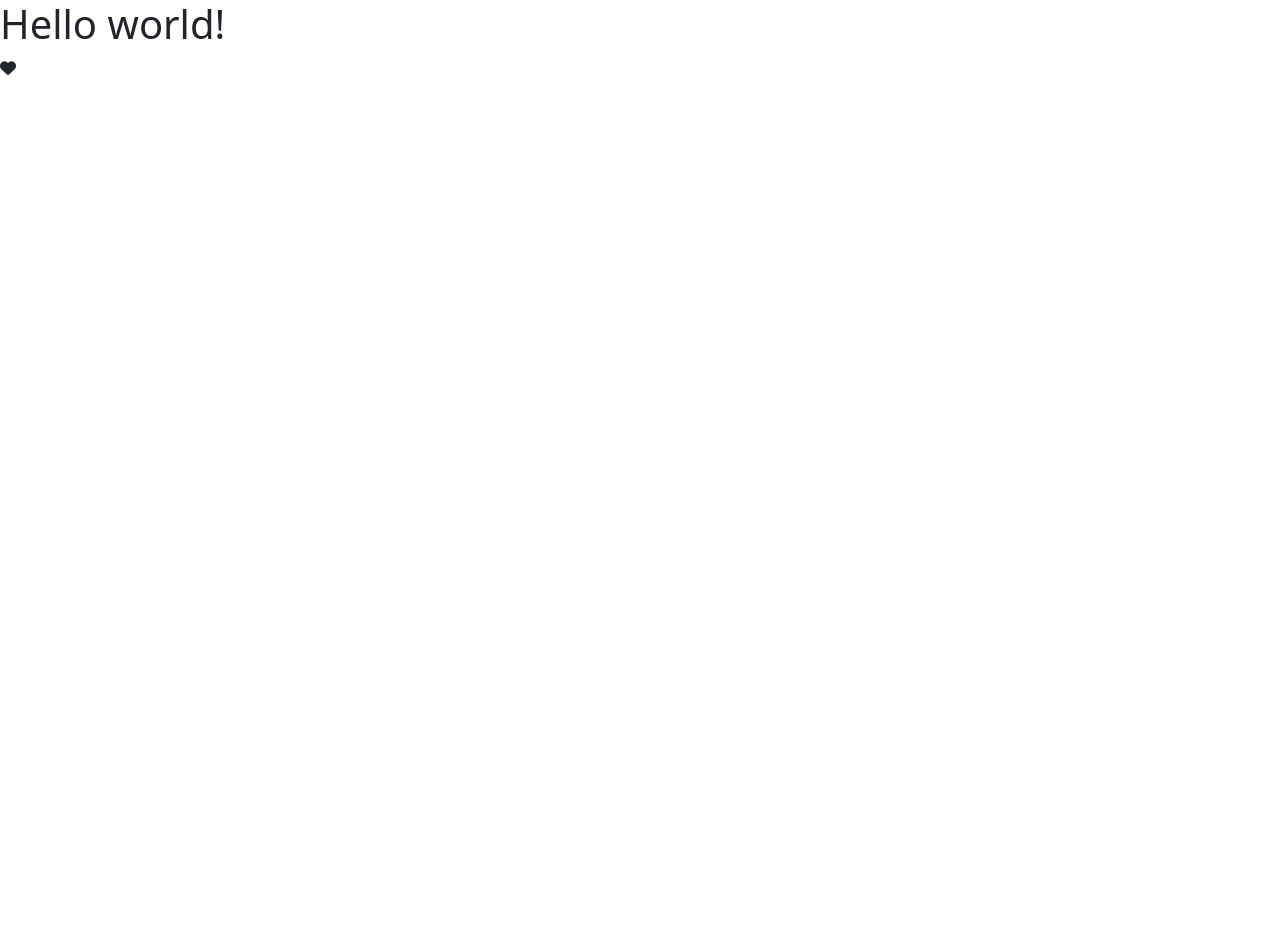
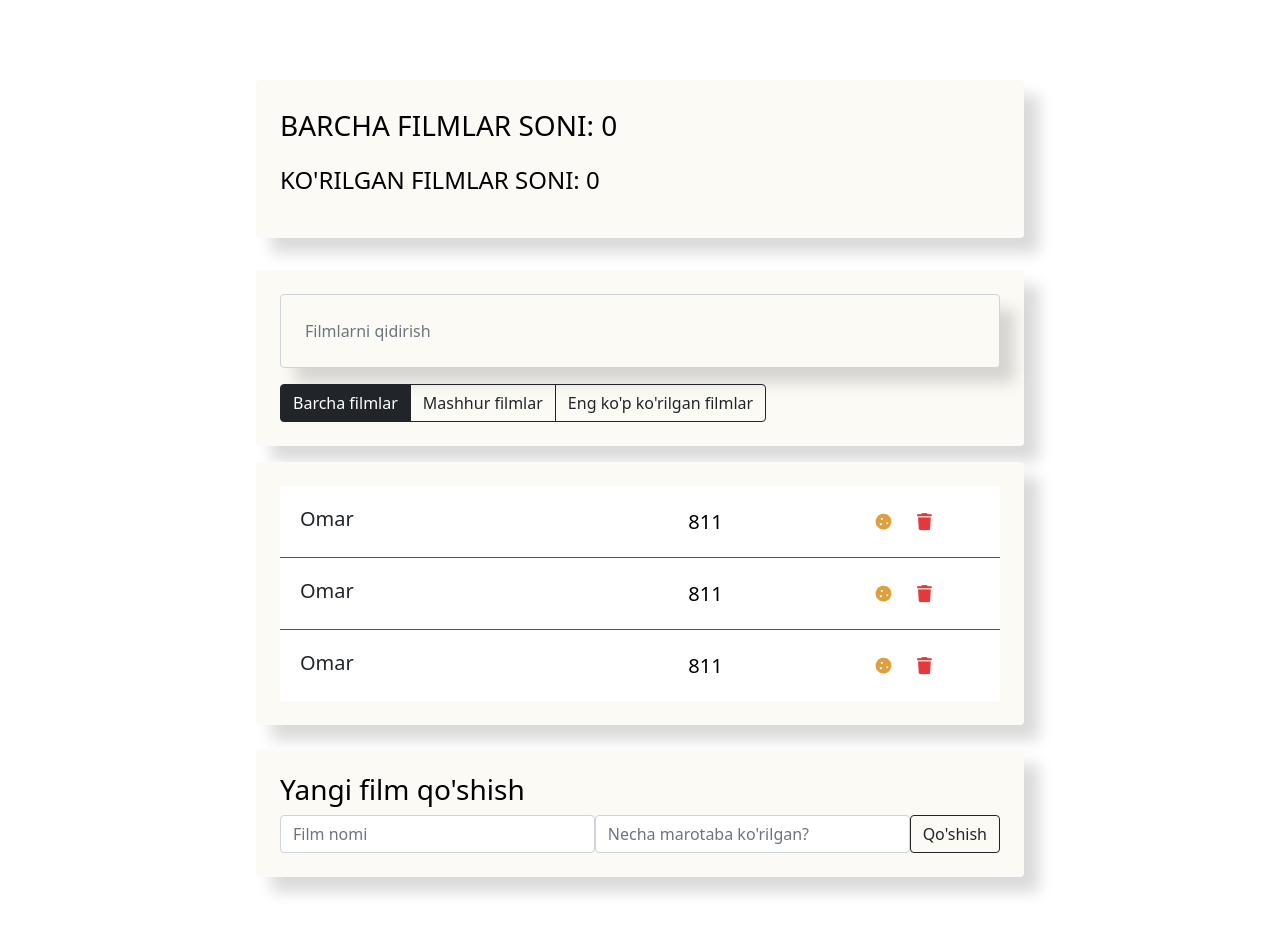
Before and after one commit to usmonovdev/vue-project, a Vue app: page / in a window 1280 px wide. Shown: the top 934 px of the page. Before the commit the page ends 800 px from the top, so only its background shows below. Built offline with nearby package versions, Linux system fonts and the light colour scheme.

Commit message:
Movie list

```diff
--- a/package.json
+++ b/package.json
@@ -8,6 +8,7 @@
     "preview": "vite preview"
   },
   "dependencies": {
+    "react-icons": "^4.8.0",
     "vue": "^3.2.47",
     "vue-router": "^4.1.6"
   },
--- a/src/App.vue
+++ /dev/null
@@ -1,14 +0,0 @@
-<script>
-
-</script>
-
-<template>
-  <div>
-    <h1>Hello world!</h1>
-    <i class="fa fa-heart"></i>
-  </div>
-</template>
-
-<style>
-
-</style>
--- /dev/null
+++ b/src/components/app/App.vue
@@ -0,0 +1,53 @@
+<template>
+  <div class="app">
+    <div class="content">
+      <AppInfo />
+      <div class="search-panel">
+        <SearchPanel />
+        <AppFilter />
+      </div>
+      <MovieList />
+      <MovieAdd />
+    </div>
+  </div>
+</template>
+
+<script>
+import AppInfo from "../appInfo/AppInfo.vue";
+import SearchPanel from "../searchPanel/SearchPanel.vue";
+import AppFilter from "../appFilter/AppFilter.vue";
+import MovieList from "../movieList/MovieList.vue";
+import MovieAdd from "../movieAdd/MovieAdd.vue";
+
+export default {
+  components: {
+    AppInfo,
+    SearchPanel,
+    AppFilter,
+    MovieList,
+    MovieAdd,
+  },
+};
+</script>
+
+<style>
+.app {
+  width: 100vw;
+  height: 100vh;
+  color: #000;
+}
+.content {
+  width: 60vw;
+  min-height: 700px;
+  background-color: #fff;
+  margin: 0 auto;
+  padding: 5rem 0;
+}
+.search-panel {
+  margin-top: 2rem;
+  padding: 1.5rem;
+  background: #fcfaf5;
+  border-radius: 4px;
+  box-shadow: 15px 15px 15px rgba(0, 0, 0, 0.15);
+}
+</style>
--- /dev/null
+++ b/src/components/appFilter/AppFilter.vue
@@ -0,0 +1,13 @@
+<template>
+  <div class="btn-group">
+    <button class="btn btn-dark" type="button">Barcha filmlar</button>
+    <button class="btn btn-outline-dark" type="button">Mashhur filmlar</button>
+    <button class="btn btn-outline-dark" type="button">Eng ko'p ko'rilgan filmlar</button>
+  </div>
+</template>
+
+<script>
+export default {};
+</script>
+
+<style></style>
--- /dev/null
+++ b/src/components/appInfo/AppInfo.vue
@@ -0,0 +1,17 @@
+<template>
+  <div class="app-info">
+    <p class="fs-3 text-uppercase">Barcha filmlar soni: 0</p>
+    <p class="fs-4 text-uppercase">Ko'rilgan filmlar soni: 0</p>
+  </div>
+</template>
+
+<script></script>
+
+<style scoped>
+  .app-info {
+    padding: 1.5rem;
+    border-radius: 4px;
+    background-color: #fcfaf5;
+    box-shadow: 15px 15px 15px rgba(0, 0, 0, 0.15);
+  }
+</style>
--- /dev/null
+++ b/src/components/movieAdd/MovieAdd.vue
@@ -0,0 +1,30 @@
+<template>
+  <div class="movie-add-form">
+    <h3>Yangi film qo'shish</h3>
+    <form class="add-form d-flex">
+      <input
+        type="text"
+        class="form-control new-movie-label"
+        placeholder="Film nomi"
+      />
+      <input
+        type="text"
+        class="form-control new-movie-label"
+        placeholder="Necha marotaba ko'rilgan?"
+      />
+      <button class="btn btn-outline-dark" type="submit">Qo'shish</button>
+    </form>
+  </div>
+</template>
+<script>
+export default {};
+</script>
+<style>
+.movie-add-form {
+  margin-top: 1.5rem;
+  padding: 1.5rem;
+  background: #fcfaf5;
+  border-radius: 4px;
+  box-shadow: 15px 15px 15px rgba(0, 0, 0, 0.15);
+}
+</style>
--- /dev/null
+++ b/src/components/movieItems/MovieItems.vue
@@ -0,0 +1,77 @@
+<template>
+  <li class="list-group-item d-flex justify-content-between">
+    <span class="list-group-item-label">Omar</span>
+    <input type="number" class="list-group-item-input" defaultValue="811" />
+    <div class="d-flex justify-content-center align-items-center">
+      <button type="button" class="btn btn-cookie btn-sm">
+        <i class="fas fa-cookie"></i>
+      </button>
+      <button type="button" class="btn btn-trash btn-sm">
+        <i class="fas fa-trash"></i>
+      </button>
+      <i class="fas fa-star"></i>
+    </div>
+  </li>
+</template>
+<script>
+export default {};
+</script>
+<style scoped>
+.list-group-item {
+  padding: 15px 20px;
+  border: none;
+  border-bottom: 1px solid #3d5a80;
+}
+.list-group-item:last-child {
+  padding: 15px 20px;
+  border-bottom: none;
+}
+.list-group-item span {
+  line-height: 35px;
+  font-size: 20px;
+  cursor: pointer;
+  width: 550px;
+}
+.list-group-item input {
+  line-height: 35px;
+  font-size: 20px;
+  text-align: center;
+  border: 0;
+  outline: none;
+}
+.list-group-item button {
+  width: 35px;
+  height: 35px;
+  margin: 3px;
+  font-size: 17px;
+  border: none;
+  cursor: pointer;
+}
+.list-group-item .btn-cookie {
+    color: #e09f3e;
+}
+.list-group-item .btn-trash {
+    color: #e5383b;
+}
+.list-group-item .fa-star {
+    width: 35px;
+    height: 35px;
+    text-align: center;
+    line-height: 35px;
+    font-size: 16px;
+    color: #ffd700;
+    transform: 0.3s all;
+    transform: translateX(30px);
+    opacity: 0;
+}
+.list-group-item.like .fa-star {
+    transform: translateX(30px);
+    opacity: 1;
+}
+.list-group-item.favourite .list-group-item-label {
+    color: #e09f3e;
+}
+.list-group-item.favourite .list-group-item-input {
+    color: #e09f3e;
+}
+</style>
--- /dev/null
+++ b/src/components/movieList/MovieList.vue
@@ -0,0 +1,23 @@
+<template>
+  <ul class="movie-list list-group">
+    <MovieItems />
+    <MovieItems />
+    <MovieItems />
+  </ul>
+</template>
+
+<script>
+import MovieItems from "../movieItems/MovieItems.vue";
+
+export default { components: { MovieItems } };
+</script>
+
+<style scoped>
+.movie-list {
+  margin-top: 1rem;
+  padding: 1.5rem;
+  background-color: #fcfaf5;
+  border-radius: 4px;
+  box-shadow: 15px 15px 15px rgba(0, 0, 0, 0.15);
+}
+</style>
--- /dev/null
+++ b/src/components/searchPanel/SearchPanel.vue
@@ -0,0 +1,21 @@
+<template>
+  <input
+    type="text"
+    class="form-control search-input"
+    placeholder="Filmlarni qidirish"
+  />
+</template>
+
+<script>
+export default {};
+</script>
+
+<style scoped>
+.search-input {
+  margin-bottom: 1rem;
+  padding: 1.5rem;
+  background: #fcfaf5;
+  border-radius: 4px;
+  box-shadow: 15px 15px 15px rgba(0, 0, 0, 0.15);
+}
+</style>
--- a/src/main.js
+++ b/src/main.js
@@ -1,5 +1,5 @@
 import { createApp } from 'vue'
-import App from './App.vue'
+import App from '@/components/app/App.vue'
 
 const app = createApp(App)
 
```
Also changed, not shown: 1 other file (tests, documents, lock files or other folders).
